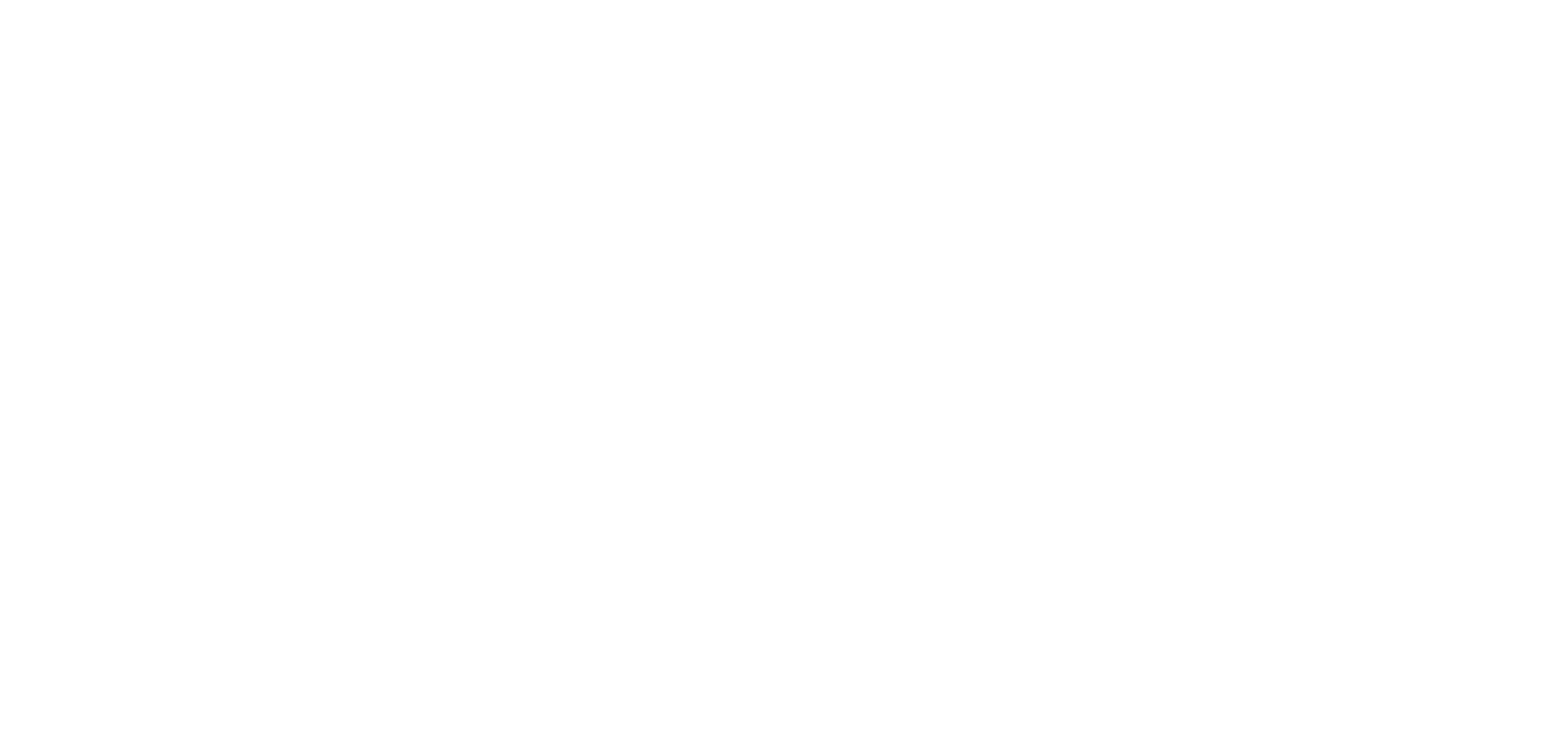
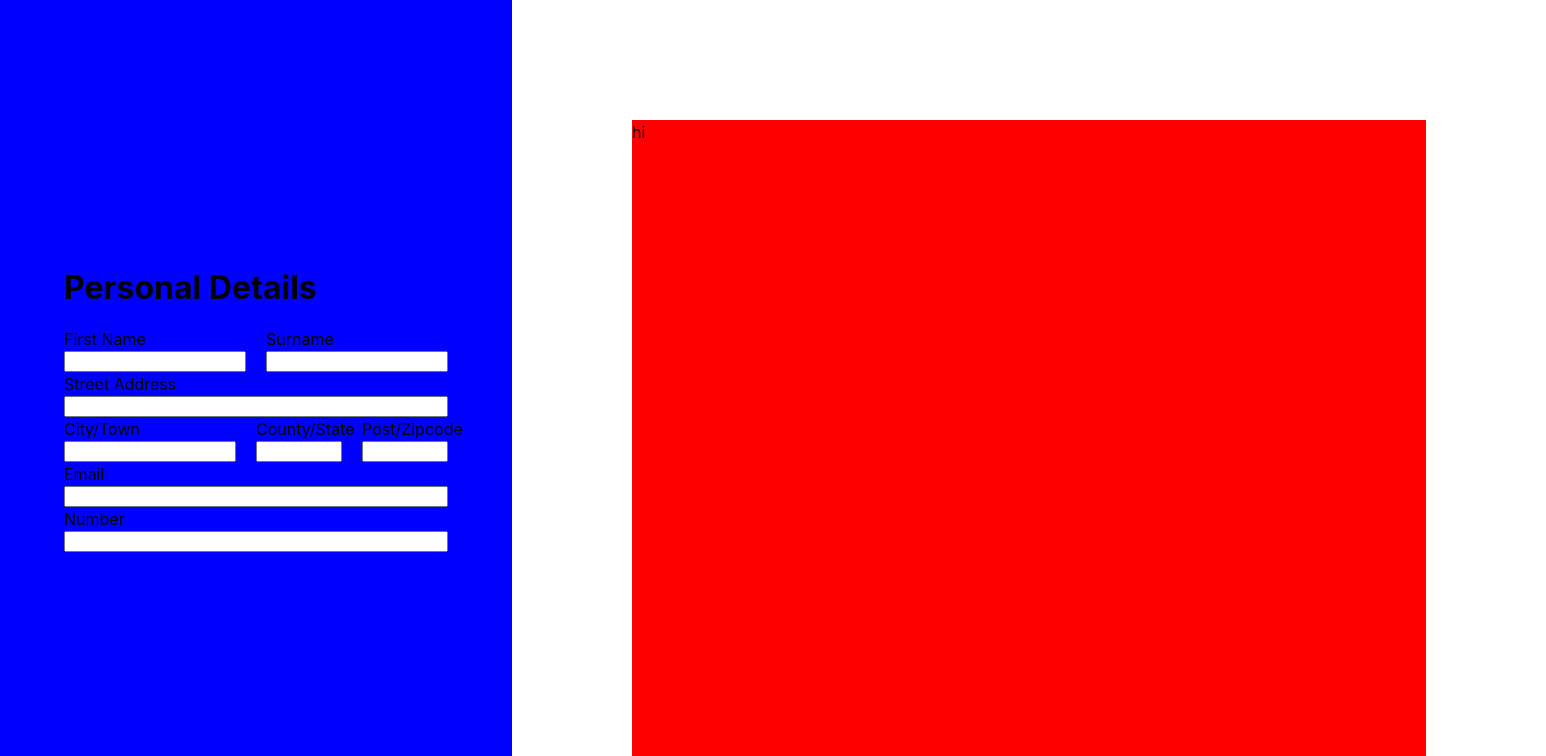
Before and after one commit to guskirb/CV-applicationTOP, a React (Vite) app: page / in a window 1280 px wide. Shown: the top 756 px of the page, 1546 px wide, since content can reach past the window. Built offline with nearby package versions, Linux system fonts and the light colour scheme.

Commit message:
Add basic layout and personal details component

```diff
--- a/src/App.css
+++ b/src/App.css
@@ -1,6 +1,48 @@
 #root {
-  max-width: 1280px;
-  margin: 0 auto;
-  padding: 2rem;
-  text-align: center;
+  margin: 0;
+  display: flex;
 }
+
+.sidebar {
+  display: flex;
+  align-items: center;
+  justify-content: center;
+  background-color: blue;
+  margin: 0;
+  width: 40vw;
+  height: 100vh;
+  position: sticky;
+  top: 0;
+}
+
+.sidebarPersonal {
+  display: flex;
+  flex-flow: column;
+  width: 75%;
+}
+
+label {
+  min-width: 0;
+  width: 100%;
+  display: flex;
+  flex-flow: column;
+}
+
+.fullName {
+  display: flex;
+  gap: 20px;
+}
+
+.address{
+  display: grid;
+  grid-template-columns: 2fr 1fr 1fr;
+  gap: 20px;
+}
+
+.cvContainer {
+  background-color: red;
+  width: 794px;
+  height: 1123px;
+  margin: 120px;
+  position: relative;
+}
--- a/src/App.jsx
+++ b/src/App.jsx
@@ -1,12 +1,15 @@
 import { useState } from 'react'
 import './App.css'
+import Sidebar from './components/sidebar'
+import CV from './components/cv'
 
 function App() {
   const [count, setCount] = useState(0)
 
   return (
     <>
-
+     <Sidebar />
+     <CV />
     </>
   )
 }
--- a/src/components/cv.jsx
+++ b/src/components/cv.jsx
@@ -0,0 +1,10 @@
+function CV() {
+    return (
+        <div className="cvContainer">
+            <hi> hi</hi>
+        </div>
+    )
+
+}
+
+export default CV;
--- /dev/null
+++ b/src/components/personalinput.jsx
@@ -0,0 +1,30 @@
+function PersonalInput() {
+  return (
+    <div className="sidebarPersonal">
+      <h1>Personal Details</h1>
+      <div className="fullName">
+        <FormInput name="First Name" type="text" />
+        <FormInput name="Surname" type="text" />
+      </div>
+      <FormInput name="Street Address" type="text" />
+      <div className="address">
+        <FormInput name="City/Town" type="text" />
+        <FormInput name="County/State" type="text" />
+        <FormInput name="Post/Zipcode" type="text" />
+      </div>
+      <FormInput name="Email" type="email" />
+      <FormInput name="Number" type="tel" />
+    </div>
+  );
+}
+
+function FormInput({ name, type }) {
+  return (
+    <label>
+      {name}
+      <input type={type}></input>
+    </label>
+  );
+}
+
+export { PersonalInput };
--- a/src/components/sidebar.jsx
+++ b/src/components/sidebar.jsx
@@ -0,0 +1,12 @@
+import { PersonalInput } from "./personalinput";
+
+function Sidebar() {
+    return (
+        <div className="sidebar">
+            <PersonalInput />
+        </div>
+    )
+
+}
+
+export default Sidebar;
--- a/src/index.css
+++ b/src/index.css
@@ -21,13 +21,12 @@ a:hover {
 body {
   margin: 0;
   display: flex;
-  place-items: center;
-  min-width: 320px;
-  min-height: 100vh;
+  align-items: center;
+  justify-content: flex-start;
 }
 
 h1 {
-  font-size: 3.2em;
+  font-size: 2em;
   line-height: 1.1;
 }
 
```
